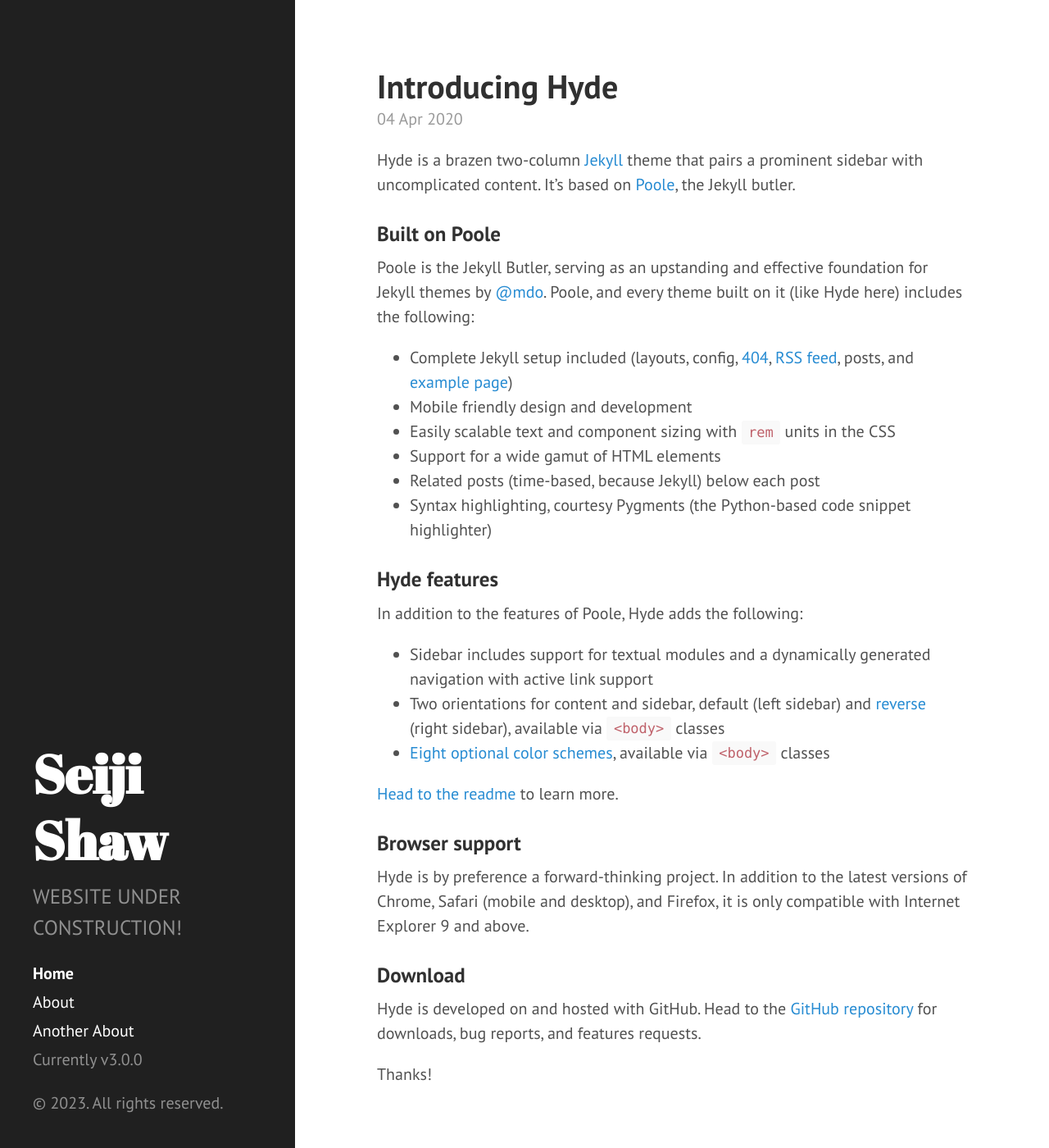
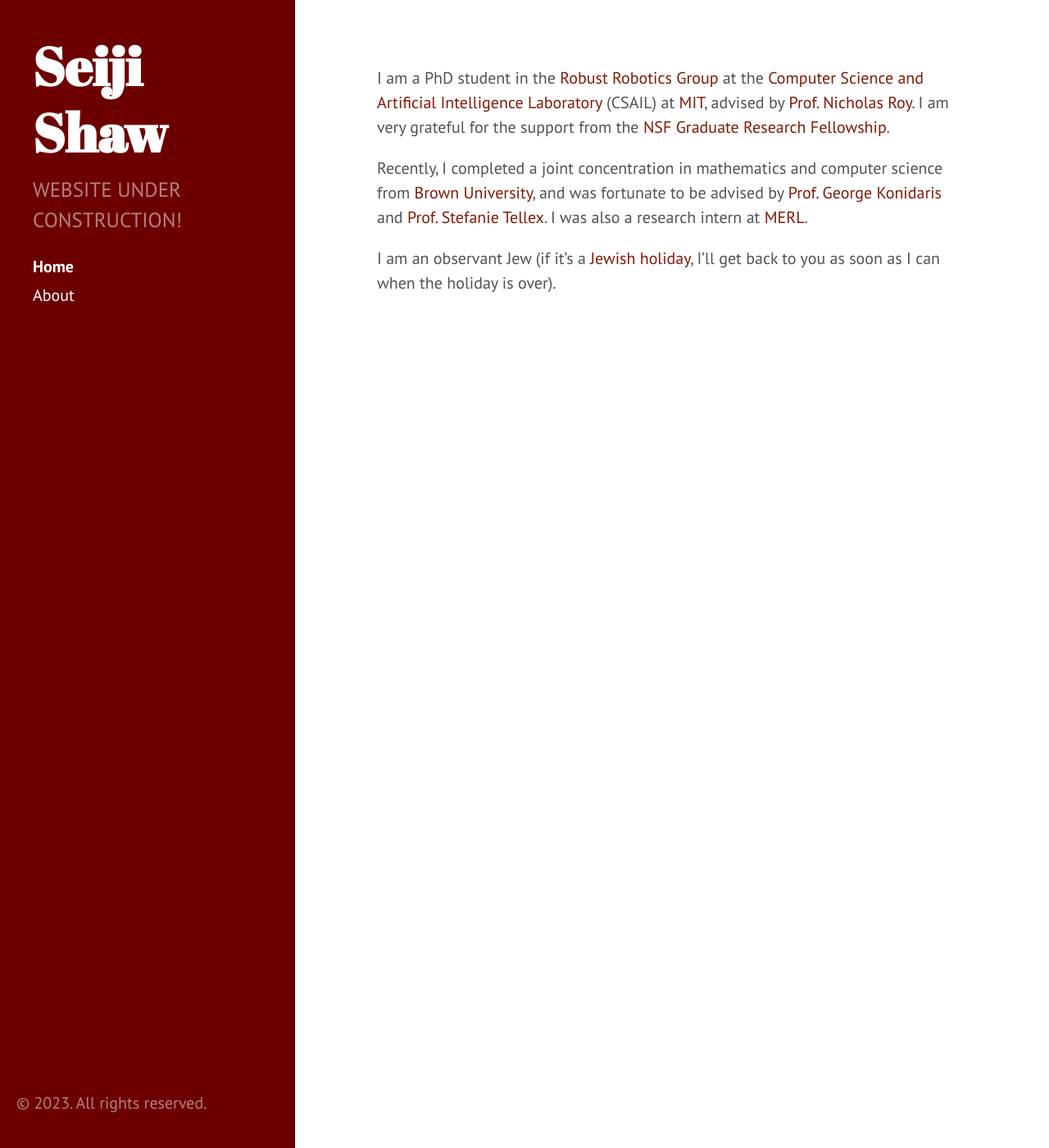
Before and after one commit to sageshoyu/sageshoyu.github.io, a Jekyll site: the page built from docs/index.md, in a window 1280 px wide and 1400 px high. Shown: the whole window at 82% size. Built offline with Jekyll 4.4.1, drawn with Linux system fonts in a browser that asks for light colours; the list of posts is cut into pages by our own code; some of the changed text lies outside the part shown.

Commit message:
update theme and give an index page

```diff
--- a/docs/_includes/sidebar.html
+++ b/docs/_includes/sidebar.html
@@ -1,5 +1,5 @@
 <div class="sidebar">
-  <div class="container sidebar-sticky">
+  <div class="container">
     <div class="sidebar-about">
       <h1>
         <a href="{{ site.baseurl }}/index.html">
@@ -28,9 +28,7 @@
 
       <!--a class="sidebar-nav-item" href="{{ site.github.repo }}/archive/v{{ site.version }}.zip">Download</a-->
       <!--a class="sidebar-nav-item" href="{{ site.github.repo }}">GitHub project</a-->
-      <span class="sidebar-nav-item">Currently v{{ site.version }}</span>
     </nav>
-
-    <p>&copy; {{ site.time | date: '%Y' }}. All rights reserved.</p>
+    <p class="sidebar-sticky">&copy; {{ site.time | date: '%Y' }}. All rights reserved.</p>
   </div>
 </div>
--- a/docs/_layouts/default.html
+++ b/docs/_layouts/default.html
@@ -3,7 +3,7 @@
 
   {% include head.html %}
 
-  <body>
+  <body class='theme-base-0g'>
 
     {% include sidebar.html %}
 
--- a/docs/another_about.md
+++ /dev/null
@@ -1,29 +0,0 @@
----
-layout: page
-title: Another About
----
-
-<p class="message">
-  Hey there! This OTHER page is included as an example. Feel free to customize it for your own use upon downloading. Carry on!
-</p>
-
-In the novel, *The Strange Case of Dr. Jeykll and Mr. Hyde*, Mr. Poole is Dr. Jekyll's virtuous and loyal butler. Similarly, Poole is an upstanding and effective butler that helps you build Jekyll themes. It's made by [@mdo](https://twitter.com/mdo).
-
-There are currently two themes built on Poole:
-
-* [Hyde](https://hyde.getpoole.com)
-* [Lanyon](https://lanyon.getpoole.com)
-
-Learn more and contribute on [GitHub](https://github.com/poole).
-
-## Setup
-
-Some fun facts about the setup of this project include:
-
-* Built for [Jekyll](https://jekyllrb.com)
-* Developed on GitHub and hosted for free on [GitHub Pages](https://pages.github.com)
-* Coded with [Atom](https://atom.io)
-
-Have questions or suggestions? Feel free to [open an issue on GitHub](https://github.com/poole/issues/new) or [ask me on Twitter](https://twitter.com/mdo).
-
-Thanks for reading!
--- a/docs/index.html
+++ b/docs/blog.html
@@ -1,6 +1,6 @@
 ---
 layout: default
-title: Home
+#title: Home
 ---
 
 <div class="posts">
--- /dev/null
+++ b/docs/index.md
@@ -0,0 +1,10 @@
+---
+layout: default
+title: Home
+---
+
+I am a PhD student in the [Robust Robotics Group](https://groups.csail.mit.edu/rrg/) at the [Computer Science and Artificial Intelligence Laboratory](https://www.csail.mit.edu/) (CSAIL) at [MIT](https://www.mit.edu/), advised by [Prof. Nicholas Roy](https://aeroastro.mit.edu/people/nicholas-roy/). I am very grateful for the support from the [NSF Graduate Research Fellowship](https://cs.brown.edu/news/2022/05/20/five-brown-cs-students-and-alums-receive-nsf-graduate-research-fellowships/).
+
+Recently, I completed a joint concentration in mathematics and computer science from [Brown University](https://www.brown.edu/), and was fortunate to be advised by [Prof. George Konidaris](https://cs.brown.edu/people/gdk/) and [Prof. Stefanie Tellex](https://cs.brown.edu/people/stellex/). I was also a research intern at [MERL](https://www.merl.com/research/).
+
+I am an observant Jew (if it's a [Jewish holiday](https://isitajewishholidaytoday.com/), I'll get back to you as soon as I can when the holiday is over).
--- a/docs/public/css/hyde.css
+++ b/docs/public/css/hyde.css
@@ -248,3 +248,12 @@
 .theme-base-0f .related-posts li a:hover {
   color: #8f5536;
 }
+
+/* Maroon */
+.theme-base-0g .sidebar {
+  background-color: #6c0000;
+}
+.theme-base-0g .content a,
+.theme-base-0g .related-posts li a:hover {
+  color: #821907;
+}
```
Also changed, not shown: docs/public/favicon.ico, 1 other file.
